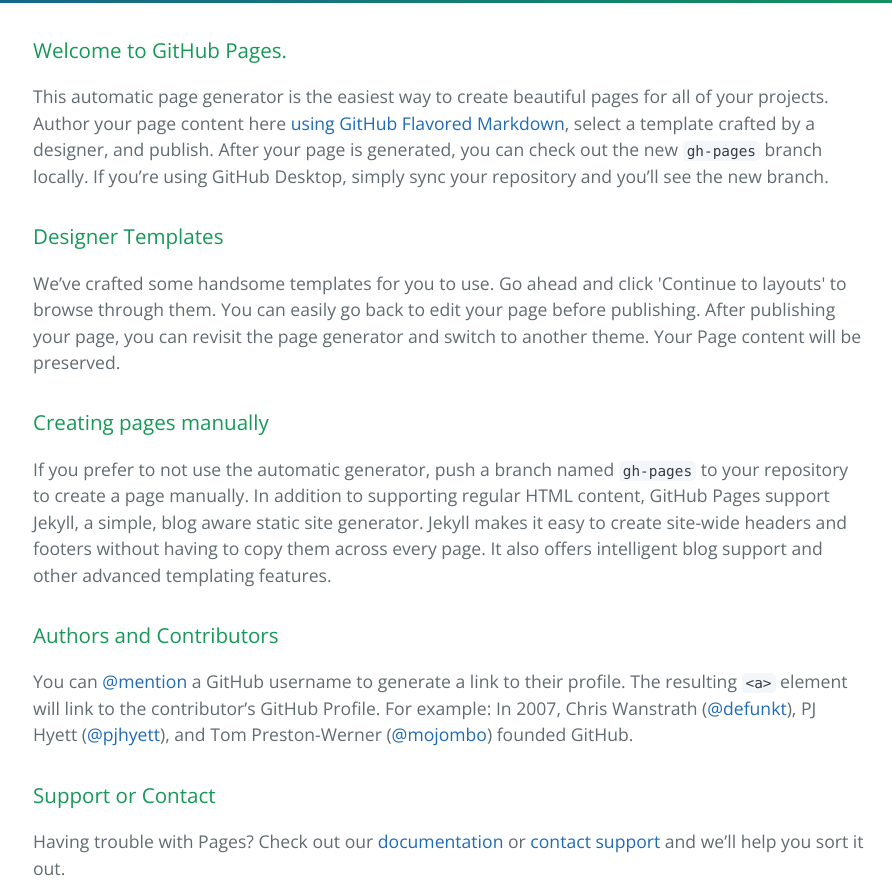
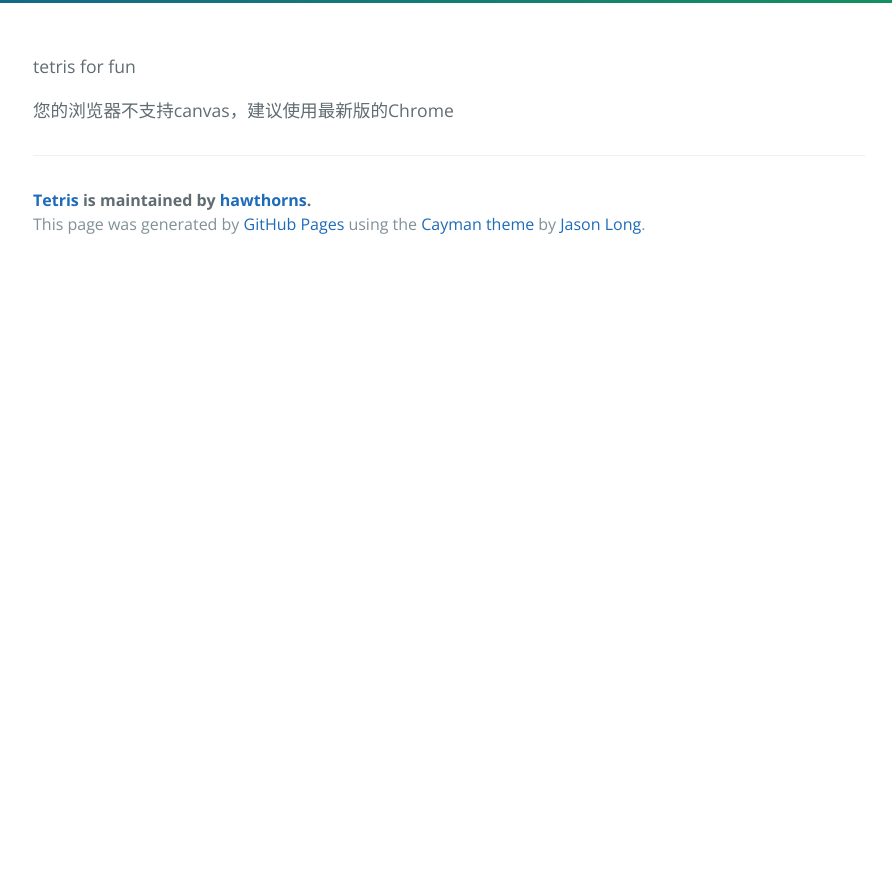
Before and after one commit to hawthorns/Tetris, a plain HTML site: page index.html in a window 1280 px wide. Shown: the part 333-1217 px from the top of the page, without its empty margins (191-1083 px from the left). After the commit the page ends 800 px from the top, so only its background shows below. Drawn offline with nearby package versions, Linux system fonts and the light colour scheme.

```diff
--- a/index.html
+++ b/index.html
@@ -19,30 +19,24 @@
     </section>
 
     <section class="main-content">
-      <h3>
-<a id="welcome-to-github-pages" class="anchor" href="#welcome-to-github-pages" aria-hidden="true"><span class="octicon octicon-link"></span></a>Welcome to GitHub Pages.</h3>
+      <p>
+</p>
 
-<p>This automatic page generator is the easiest way to create beautiful pages for all of your projects. Author your page content here <a href="https://guides.github.com/features/mastering-markdown/">using GitHub Flavored Markdown</a>, select a template crafted by a designer, and publish. After your page is generated, you can check out the new <code>gh-pages</code> branch locally. If you’re using GitHub Desktop, simply sync your repository and you’ll see the new branch.</p>
+tetris for fun
 
-<h3>
-<a id="designer-templates" class="anchor" href="#designer-templates" aria-hidden="true"><span class="octicon octicon-link"></span></a>Designer Templates</h3>
 
-<p>We’ve crafted some handsome templates for you to use. Go ahead and click 'Continue to layouts' to browse through them. You can easily go back to edit your page before publishing. After publishing your page, you can revisit the page generator and switch to another theme. Your Page content will be preserved.</p>
 
-<h3>
-<a id="creating-pages-manually" class="anchor" href="#creating-pages-manually" aria-hidden="true"><span class="octicon octicon-link"></span></a>Creating pages manually</h3>
+<p>
+</p>
 
-<p>If you prefer to not use the automatic generator, push a branch named <code>gh-pages</code> to your repository to create a page manually. In addition to supporting regular HTML content, GitHub Pages support Jekyll, a simple, blog aware static site generator. Jekyll makes it easy to create site-wide headers and footers without having to copy them across every page. It also offers intelligent blog support and other advanced templating features.</p>
+<div id="srcImg">
+</div>
 
-<h3>
-<a id="authors-and-contributors" class="anchor" href="#authors-and-contributors" aria-hidden="true"><span class="octicon octicon-link"></span></a>Authors and Contributors</h3>
+<p>
+    您的浏览器不支持canvas，建议使用最新版的Chrome
 
-<p>You can <a href="https://github.com/blog/821" class="user-mention">@mention</a> a GitHub username to generate a link to their profile. The resulting <code>&lt;a&gt;</code> element will link to the contributor’s GitHub Profile. For example: In 2007, Chris Wanstrath (<a href="https://github.com/defunkt" class="user-mention">@defunkt</a>), PJ Hyett (<a href="https://github.com/pjhyett" class="user-mention">@pjhyett</a>), and Tom Preston-Werner (<a href="https://github.com/mojombo" class="user-mention">@mojombo</a>) founded GitHub.</p>
 
-<h3>
-<a id="support-or-contact" class="anchor" href="#support-or-contact" aria-hidden="true"><span class="octicon octicon-link"></span></a>Support or Contact</h3>
-
-<p>Having trouble with Pages? Check out our <a href="https://help.github.com/pages">documentation</a> or <a href="https://github.com/contact">contact support</a> and we’ll help you sort it out.</p>
+</p>
 
       <footer class="site-footer">
         <span class="site-footer-owner"><a href="https://github.com/hawthorns/Tetris">Tetris</a> is maintained by <a href="https://github.com/hawthorns">hawthorns</a>.</span>
```
Also changed, not shown: params.json (+1 -1 lines).
